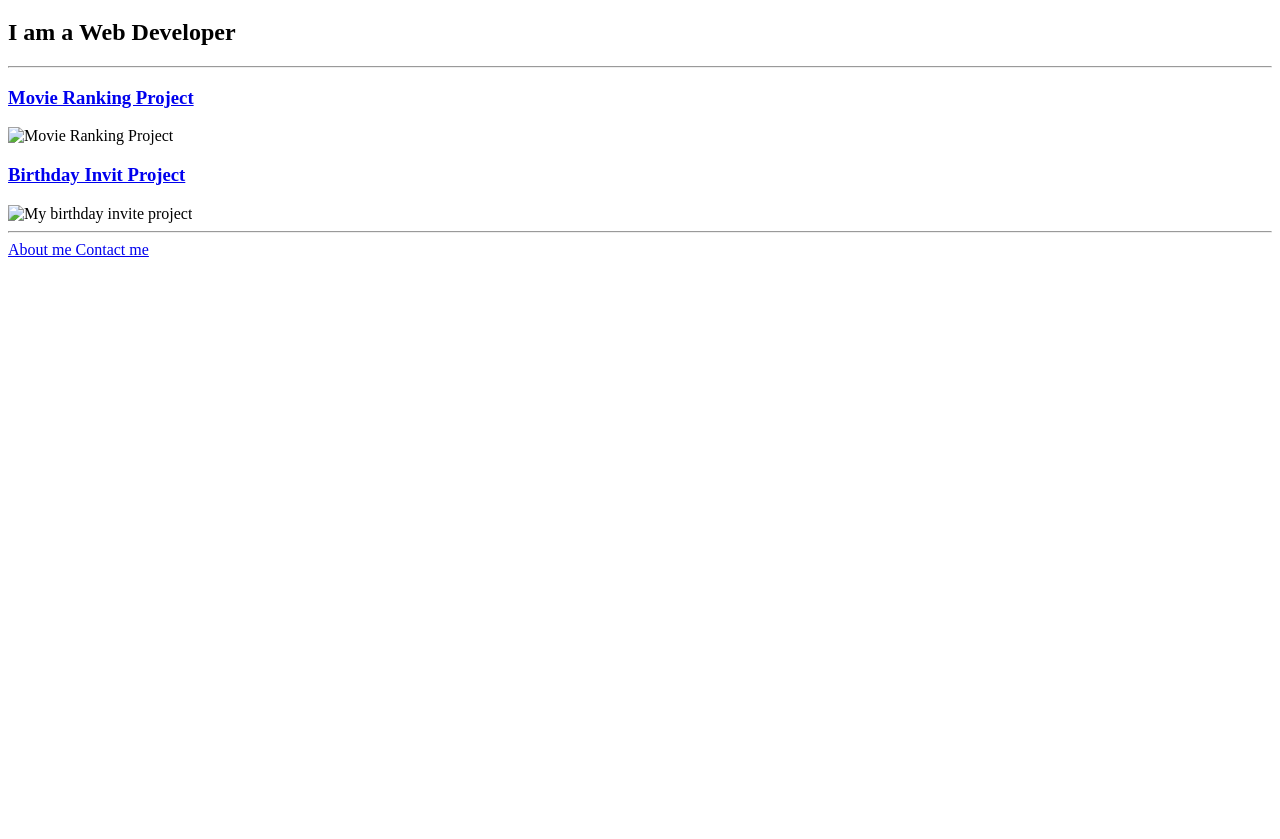
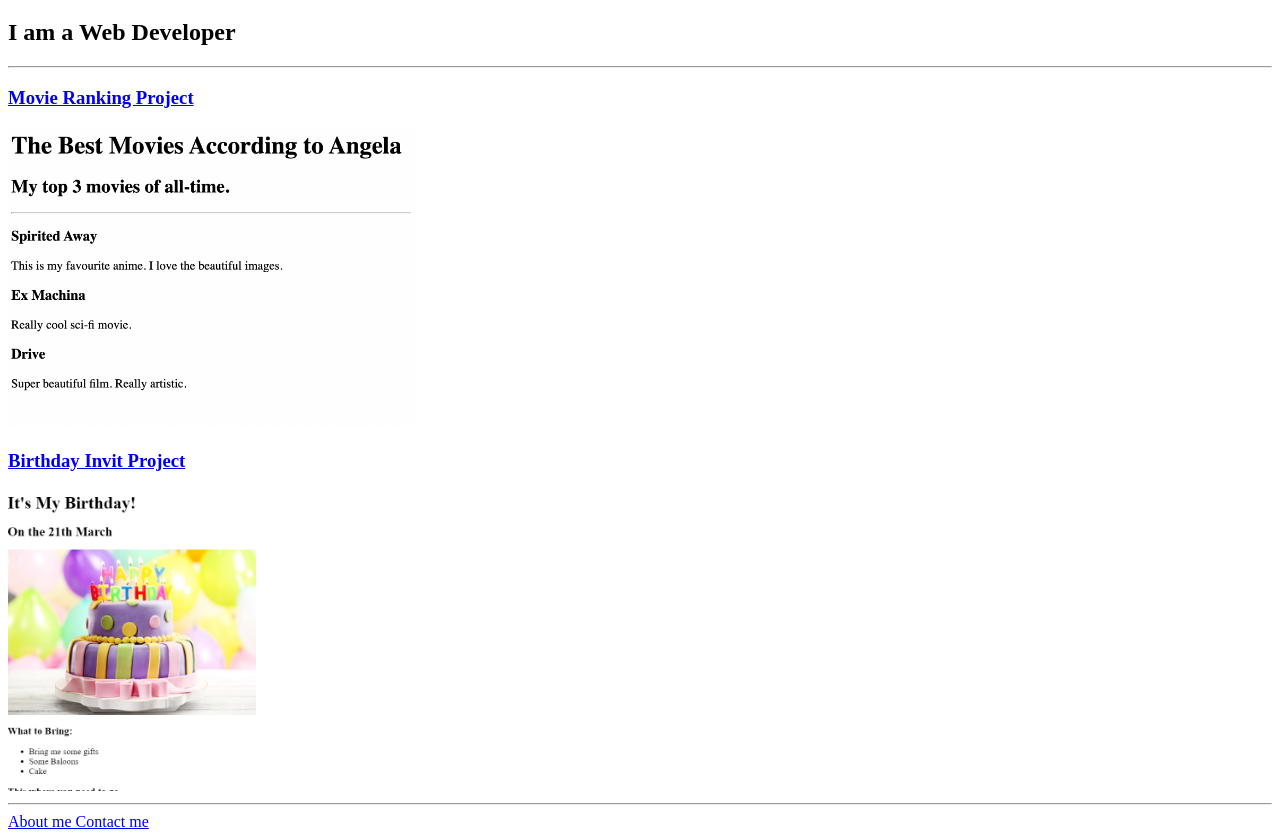
Before and after one commit to Shockop/html-portfolio, a plain HTML site: page index.html in a window 1280 px wide. Shown: the part 61-900 px from the top of the page. Before the commit the page ends 800 px from the top, so only its background shows below. Drawn offline with Linux system fonts and the light colour scheme; the site is published under a folder, as on GitHub Pages, so addresses that start at the root find nothing.

Commit message:
Update index.html

```diff
--- a/index.html
+++ b/index.html
@@ -8,12 +8,12 @@
     <h1>Darpan's Portfolio</h1>
     <h2>I am a Web Developer</h2>
     <hr/>
-    <h3><a href="/public/movie-ranking.html">Movie Ranking Project</a></h3>
-    <img src="/assets/images/movie-ranking.png" alt="Movie Ranking Project" height="300"/>
-    <h3><a href="/public/birthday-invite.html">Birthday Invit Project</a></h3>
-    <img src="/assets/images/birthday invite.png" height="300" alt="My birthday invite project"/>
+    <h3><a href="html-portfolio/public/movie-ranking.html">Movie Ranking Project</a></h3>
+    <img src="html-portfolio/assets/images/movie-ranking.png" alt="Movie Ranking Project" height="300"/>
+    <h3><a href="html-portfolio/public/birthday-invite.html">Birthday Invit Project</a></h3>
+    <img src="html-portfolio/assets/images/birthday invite.png" height="300" alt="My birthday invite project"/>
     <hr/>
-    <a href="/public/contact.html">About me Contact me</a>
+    <a href="html-portfolio/public/contact.html">About me Contact me</a>
 
 </body>
 </html>
```
